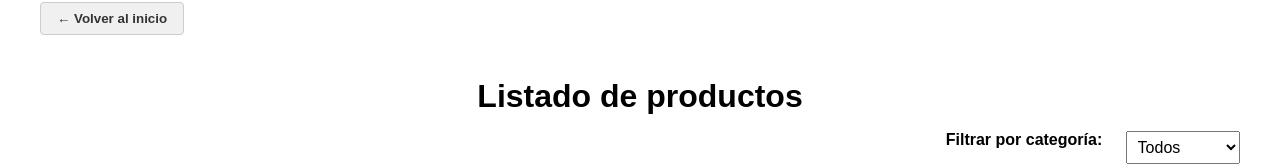
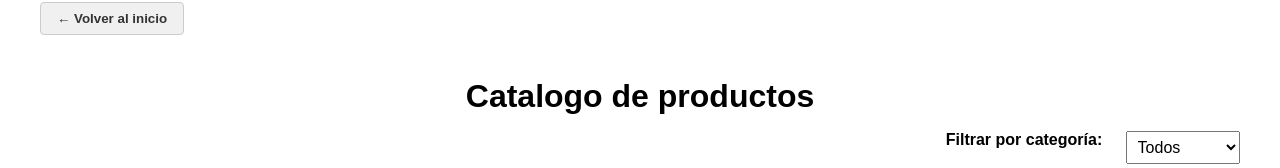
Before and after one commit to feliperojasdeveloper/servicanchasweb, a React (Vite) app in the folder frontend/: page /products in a window 1280 px wide. Shown: the part 114-282 px from the top of the page. Built offline with nearby package versions, Linux system fonts and the light colour scheme; no server answers.

Commit message:
modify quantity per page

```diff
--- a/frontend/src/components/AllProducts/AllProducts.jsx
+++ b/frontend/src/components/AllProducts/AllProducts.jsx
@@ -7,7 +7,7 @@ const AllProducts = () => {
     const [categorySelected, setCategorySelected] = useState("todos");
     const [loading, setLoading] = useState(true);
     const [currentPage, setCurrentPage] = useState(1);
-    const productsPerPage = 12;
+    const productsPerPage = 10;
     const navigate = useNavigate();
 
     useEffect(() => {
@@ -49,7 +49,7 @@ const AllProducts = () => {
                 </button>
             </div>
             <div className={styles.contenTitle}>
-                <h2 className={styles.title}>Listado de productos</h2>
+                <h2 className={styles.title}>Catalogo de productos</h2>
             </div>
 
             <div className={styles.filtros}>
--- a/frontend/src/components/Banner/BannerSlider.jsx
+++ b/frontend/src/components/Banner/BannerSlider.jsx
@@ -29,7 +29,7 @@ const banners = [
     subtitle: "Descuentos en kits de mantenimiento",
     image: "/banner-productos.jpg",
     ctaText: "Ver ofertas",
-    ctaLink: "#productos"
+    ctaLink: "/products"
   }
 ];
 
```
